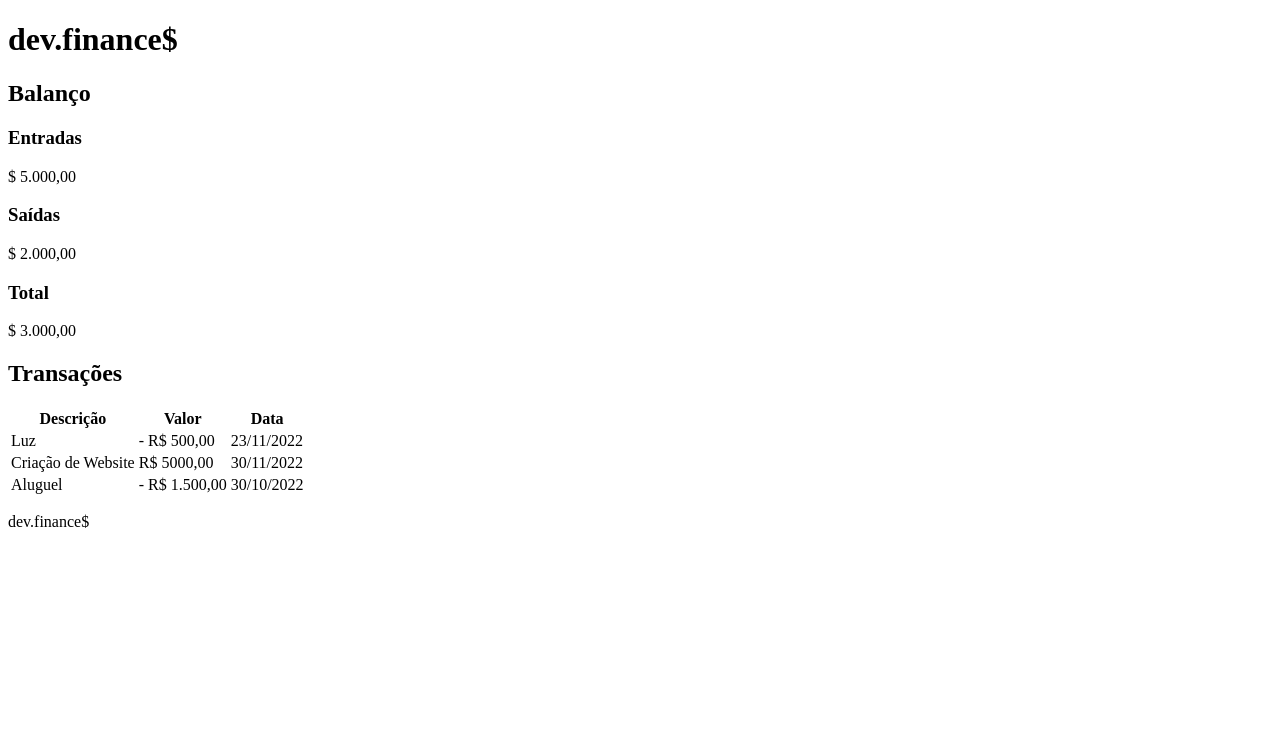
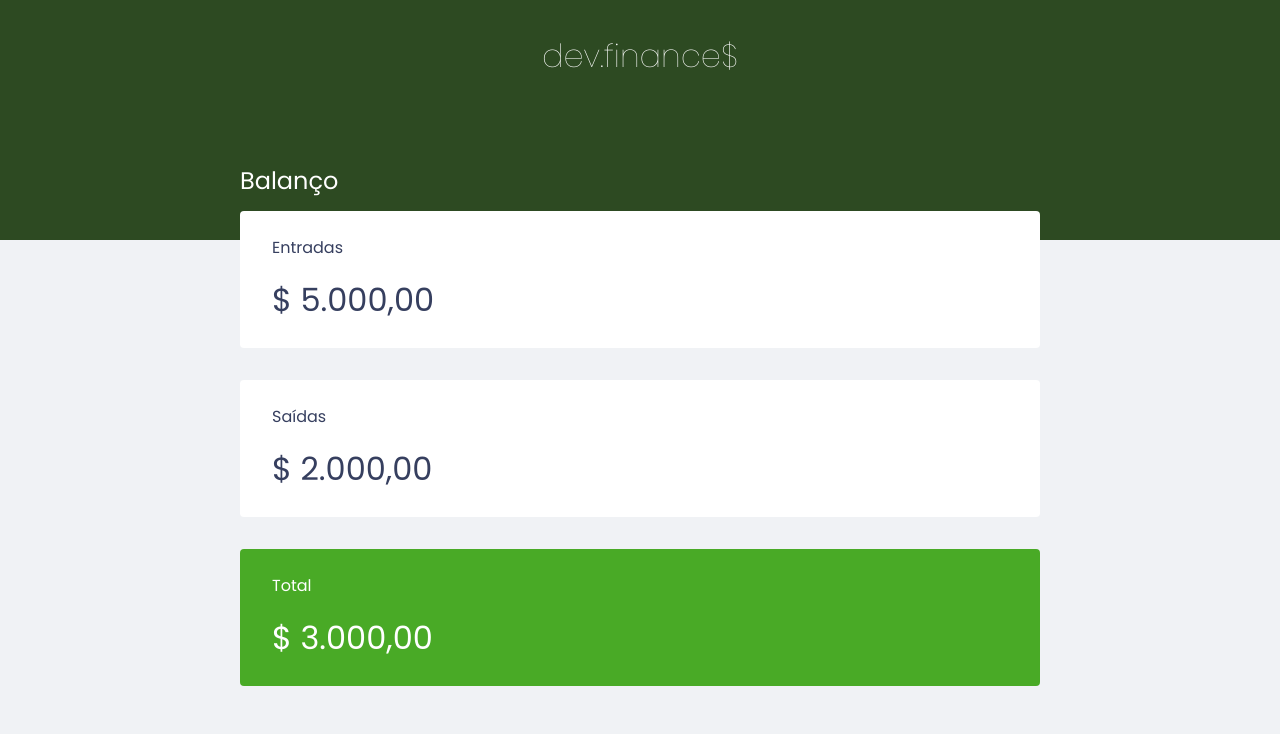
Before and after one commit to ademilsonpires/dev.finance, a plain HTML site: page index.html in a window 1280 px wide. Shown: the top 734 px of the page. Drawn offline with Linux system fonts and the light colour scheme.

Commit message:
Estruturação e Estilização da página index - Start Index v1.1

```diff
--- a/index.html
+++ b/index.html
@@ -6,13 +6,18 @@
     <meta http-equiv="X-UA-Compatible" content="IE=edge">
     <meta name="viewport" content="width=device-width, initial-scale=1.0">
     <title>dev.finance$</title>
+    <link rel="stylesheet" href="./styles.css">
+    <link rel="preconnect" href="https://fonts.googleapis.com">
+<link rel="preconnect" href="https://fonts.gstatic.com" crossorigin>
+<link href="https://fonts.googleapis.com/css2?family=Poppins:ital,wght@0,100;0,200;0,400;0,700;1,100;1,400;1,700&display=swap" rel="stylesheet">
+
 </head>
 
 <body>
     <header>
         <h1 id="logo">dev.finance$</h1>
     </header>
-    <main>
+    <main class="container">
         <section id="balance">
             <h2>Balanço</h2>
             <div class="card">
@@ -23,7 +28,7 @@
                 <h3>Saídas</h3>
                 <p>$ 2.000,00</p>
             </div>
-            <div class="card">
+            <div class="card total">
                 <h3>Total</h3>
                 <p>$ 3.000,00</p>
             </div>
@@ -40,19 +45,24 @@
                 </thead>
                 <tbody>
                     <tr>
-                        <td>Luz</td>
-                        <td>- R$ 500,00</td>
-                        <td>23/11/2022</td>
+                        <td class="description">Luz</td>
+                        <td class="expense">- R$ 500,00</td>
+                        <td class="date">23/11/2022</td>
                     </tr>
                     <tr>
-                        <td>Criação de Website</td>
-                        <td>R$ 5000,00</td>
-                        <td>30/11/2022</td>
+                        <td class="description">Criação de Website</td>
+                        <td class="income">R$ 5000,00</td>
+                        <td class="date">30/11/2022</td>
                     </tr>
                     <tr>
-                        <td>Aluguel</td>
-                        <td>- R$ 1.500,00</td>
-                        <td>30/10/2022</td>
+                        <td class="description">Aluguel</td>
+                        <td class="expense">- R$ 1.500,00</td>
+                        <td class="date">30/10/2022</td>
+                    </tr>
+                    <tr>
+                        <td class="description">Internet</td>
+                        <td class="expense">- R$ 200,00</td>
+                        <td class="date">30/10/2022</td>
                     </tr>
 
                 </tbody>
--- /dev/null
+++ b/styles.css
@@ -0,0 +1,151 @@
+:root {
+    --dark-blue: #363f5f;
+
+}
+
+* {
+    margin: 0;
+    padding: 0;
+    box-sizing: border-box;
+}
+
+body {
+    background: #f0f2f5;
+    font-family: 'Poppins', sans-serif;
+}
+
+.container {
+    width: min(90vw, 800px);
+    margin: auto;
+
+}
+
+
+/* TITLES ================== */
+h2 {
+
+    margin-top: 3.2rem;
+    margin-bottom: 0.8rem;
+    color: var(--dark-blue);
+    font-weight: normal;
+}
+
+
+/* HEADER ================== */
+
+header {
+
+    background: #2D4A22;
+    padding: 2rem 0 10rem;
+    text-align: center;
+}
+
+#logo {
+
+    color: #fff;
+    font-weight: 100;
+
+}
+
+/* BALANCE ===================== */
+#balance {
+
+    margin-top: -8rem;
+
+}
+
+#balance h2 {
+
+    color: white;
+}
+
+
+/* CARDS ================== */
+.card {
+    background: white;
+    padding: 1.5rem 2rem;
+    border-radius: 0.25rem;
+    margin-bottom: 2rem;
+    color: var(--dark-blue);
+}
+
+.card h3 {
+    font-weight: normal;
+    font-size: 1rem;
+}
+
+.card p {
+    font-size: 2rem;
+    line-height: 3rem;
+    margin-top: 1rem;
+}
+
+.card.total {
+
+    background: #49aa26;
+    color: white;
+}
+
+
+
+/* FOOTER ===================== */
+#data-table {
+    width: 100%;
+    border-spacing: 0 0.5rem;
+    color: #969cb3;
+
+
+
+}
+
+table thead th {
+    background: white;
+    font-weight: normal;
+    padding: 1rem 2rem;
+    text-align: left ;
+}
+
+table tbody td {
+    background: white;
+    padding: 1rem 2rem;
+
+
+}
+
+td.description {
+    color: var(--dark-blue);
+
+}
+
+td.income {
+    color: #12a454;
+}
+td.expense {
+    color: #e92929;
+}
+table tr {
+    opacity: 0.7;
+
+}
+
+table tr:hover{
+    opacity: 1;
+
+}
+
+table tr:hover{
+    opacity: 1;
+
+}
+table thead tr th:first-child,
+table thead tr td:first-child{
+
+    border-radius: 0.25rem 0 0 0.25rem;
+}
+
+/* FOOTER ===================== */
+footer {
+    text-align: center;
+    padding: 4rem 0 2rem;
+    color: var(--dark-blue);
+}
```
